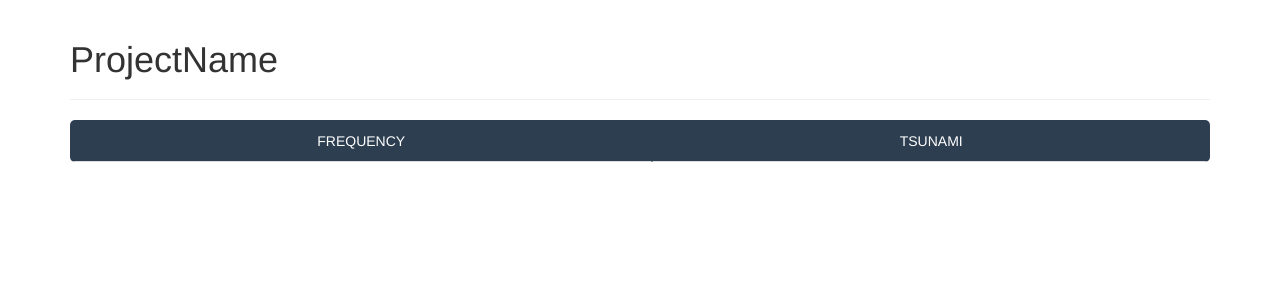
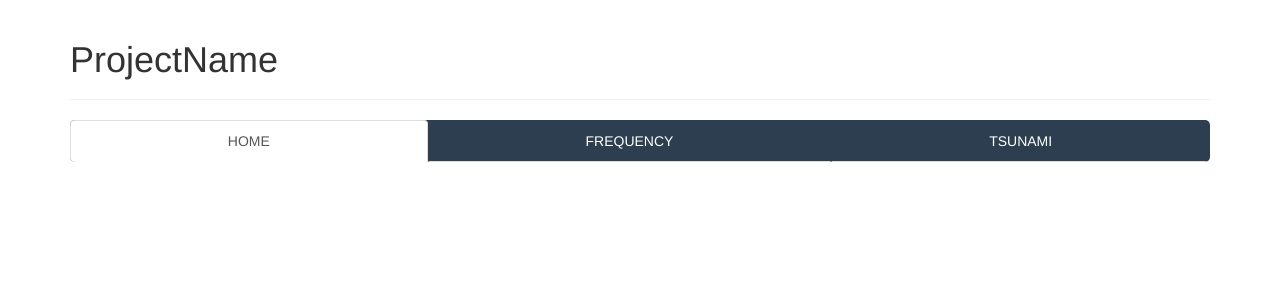
Before and after one commit to compmaxxx/DM-EarthQuake, a PHP site: page /index.php in a window 1280 px wide. Shown: the top 300 px of the page. Run offline with PHP 8.4, Linux system fonts and the light colour scheme.

Commit message:
add home tab

```diff
--- a/template/header.php
+++ b/template/header.php
@@ -1,5 +1,5 @@
 <?php
-  $pages = array("frequency"=>"Frequency","sunami"=>"Tsunami");
+  $pages = array("index"=>"home","frequency"=>"Frequency","sunami"=>"Tsunami");
   $active = array();
   foreach($pages as $name=>$short)
   {
```
